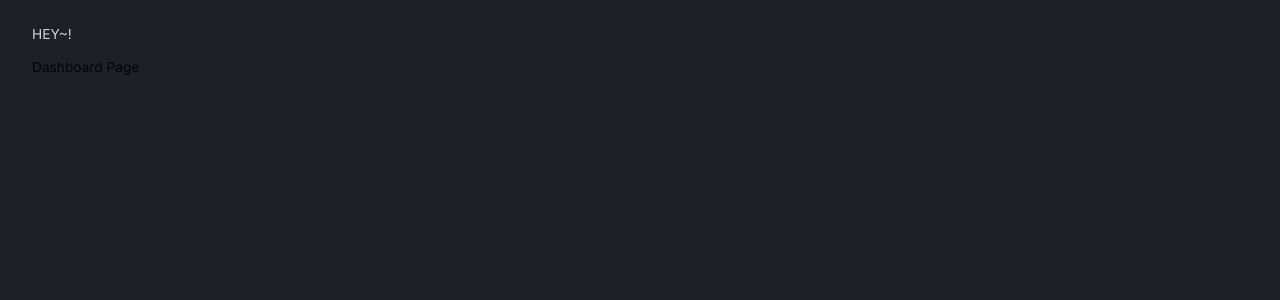
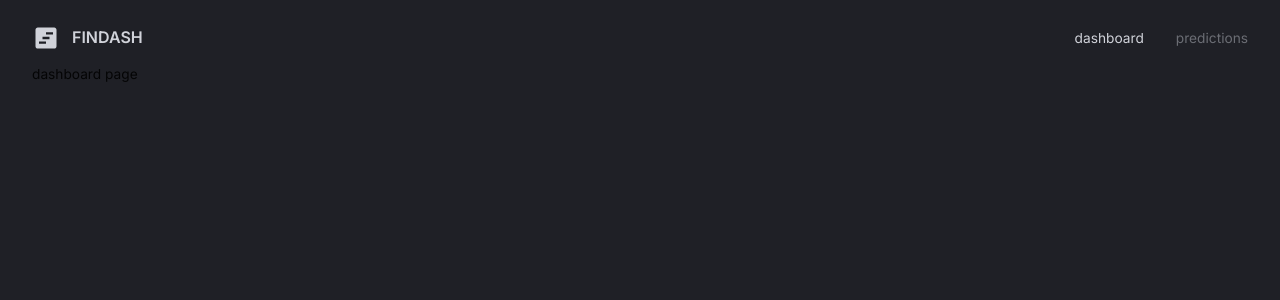
Before and after one commit to cho-hyeonjin/MERN-Dashboard, a React (Vite) app: page / in a window 1280 px wide. Shown: the top 300 px of the page. Built offline with nearby package versions, Linux system fonts and the light colour scheme.

Commit message:
🏗️setup: Updating 'Navbar' component & Configuaring Router

```diff
--- a/src/App.tsx
+++ b/src/App.tsx
@@ -16,10 +16,10 @@ function App() {
             <Box width="100%" height="100%" padding="1rem 2rem 4rem 2rem">
               <Navbar />
               <Routes>
-                <Route path="/" element={<div>Dashboard Page</div>} />
+                <Route path="/" element={<div>dashboard page</div>} />
                 <Route
                   path="/predictions"
-                  element={<div>Prediction Page</div>}
+                  element={<div>predictionㄴ page</div>}
                 />
               </Routes>
             </Box>
--- a/src/scenes/navbar/index.tsx
+++ b/src/scenes/navbar/index.tsx
@@ -1,5 +1,8 @@
 import { useState } from "react";
 import { Link } from "react-router-dom";
+import ViewTimelineIcon from "@mui/icons-material/ViewTimeline";
+// import ScatterPlotIcon from "@mui/icons-material/ScatterPlot";
+// import StackedLineChartIcon from "@mui/icons-material/StackedLineChart";
 import { Box, Typography, useTheme } from "@mui/material";
 import FlexBetween from "@/components/FlexBetween";
 
@@ -7,9 +10,45 @@ type Props = {};
 
 const Navbar = (props: Props) => {
   const { palette } = useTheme();
+  const [selected, setSelected] = useState("dashboard");
+
   return (
     <FlexBetween mb="0.25rem" p="0.5rem 0rem" color={palette.grey[300]}>
-      HEY~!
+      {/* LEFT SIDE */}
+      <FlexBetween gap="0.75rem">
+        <ViewTimelineIcon sx={{ fontSize: "28px" }} />
+        <Typography variant="h4" fontSize="16px">
+          FINDASH
+        </Typography>
+      </FlexBetween>
+
+      {/* RIGHT SIDE */}
+      <FlexBetween gap="2rem">
+        <Box sx={{ "&:hover": { color: palette.primary[100] } }}>
+          <Link
+            to="/"
+            onClick={() => setSelected("dashboard")}
+            style={{
+              color: selected === "dashboard" ? "inherit" : palette.grey[700],
+              textDecoration: "inherit",
+            }}
+          >
+            dashboard
+          </Link>
+        </Box>
+        <Box sx={{ "&:hover": { color: palette.primary[100] } }}>
+          <Link
+            to="/predictions"
+            onClick={() => setSelected("predictions")}
+            style={{
+              color: selected === "predictions" ? "inherit" : palette.grey[700],
+              textDecoration: "inherit",
+            }}
+          >
+            predictions
+          </Link>
+        </Box>
+      </FlexBetween>
     </FlexBetween>
   );
 };
```
